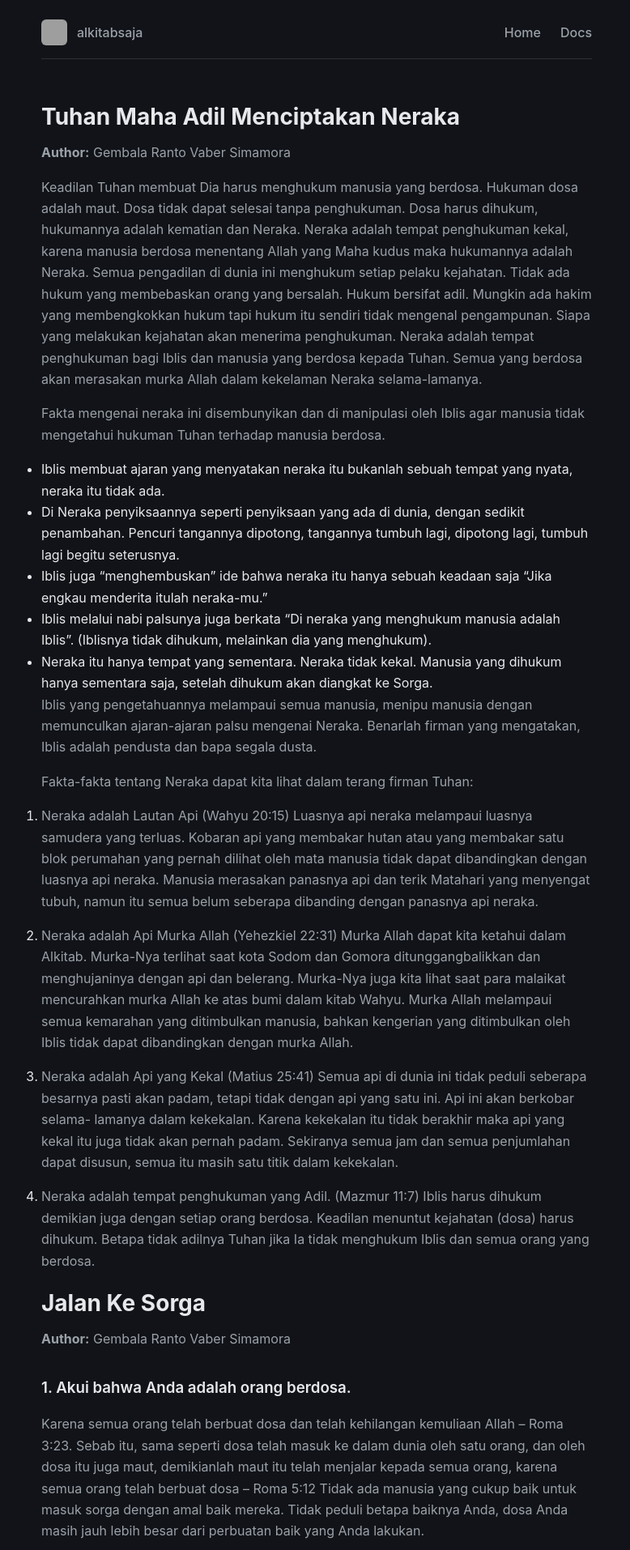
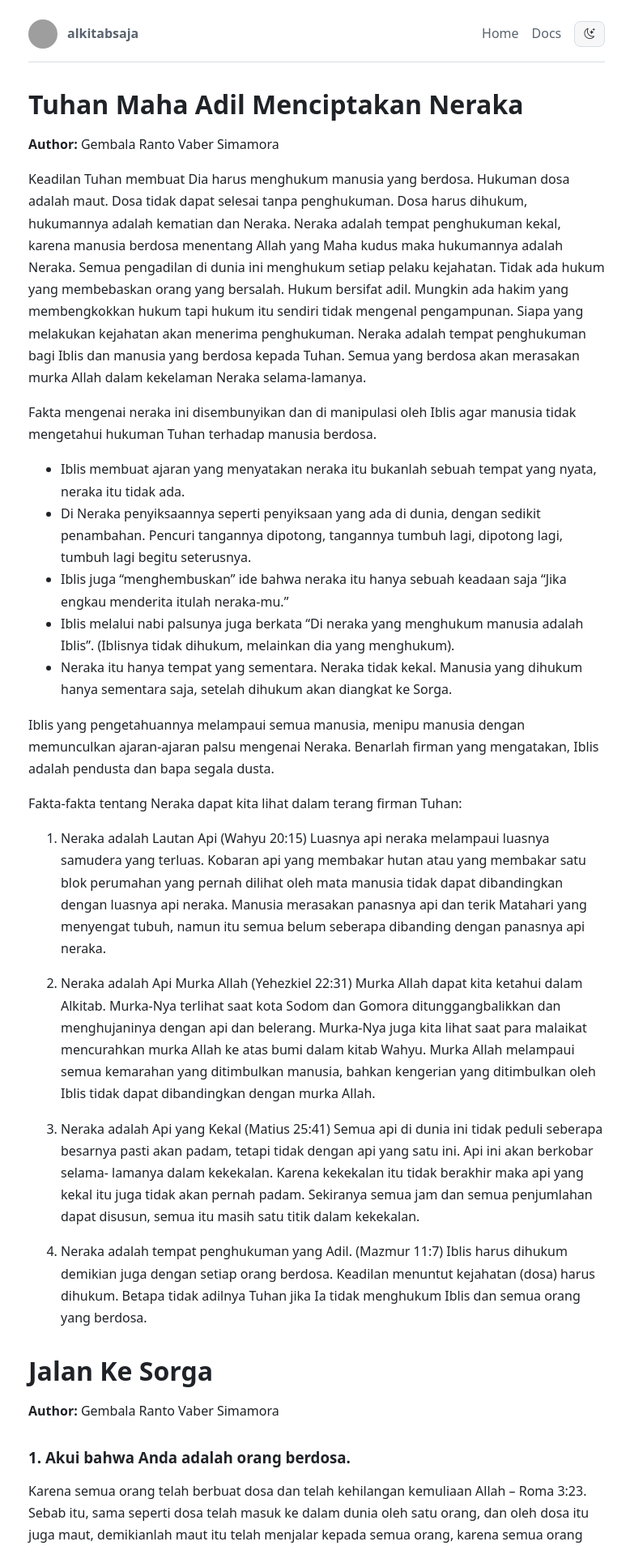
Before and after one commit to alkitabsaja/alkitabsaja.github.io, a Jekyll site: the page built from _docs/diselamatkan.md, in a window 1280 px wide. Shown: the top 1914 px of the page at 81% size, without its empty margins (249-1027 px from the left). Built offline with Jekyll 4.4.1, drawn with Linux system fonts in a browser that asks for light colours; grey boxes are pictures that could not be loaded.

Commit message:
update css

```diff
--- a/_layouts/default.html
+++ b/_layouts/default.html
@@ -1,200 +1,77 @@
 <!DOCTYPE html>
-<html lang="en">
+<html lang="{{ site.lang | default: 'en' }}">
 <head>
   <meta charset="UTF-8">
-  <meta name="viewport" content="width=device-width, initial-scale=1.0">
+  <meta name="viewport" content="width=device-width, initial-scale=1">
+
   {% seo %}
-  {% if site.favicon %}<link rel="icon" href="{{ site.favicon | relative_url }}">{% endif %}
+
+  {% if site.favicon %}
+  <link rel="icon" href="{{ site.favicon | relative_url }}">
+  {% endif %}
+
   <link rel="stylesheet" href="https://cdn.jsdelivr.net/npm/bootstrap-icons@1.11.3/font/bootstrap-icons.min.css">
-  <style>
-    blockquote {
-    margin-left: 2em;
-    padding-left: 1em;
+  <link rel="stylesheet" href="{{ '/assets/css/style.css' | relative_url }}">
+
+  <script>
+    (() => {
+      const saved = localStorage.getItem("theme");
+      if (saved) {
+        document.documentElement.dataset.theme = saved;
+      } else if (window.matchMedia("(prefers-color-scheme: dark)").matches) {
+        document.documentElement.dataset.theme = "dark";
+      } else {
+        document.documentElement.dataset.theme = "light";
       }
-    pre {
-    white-space: pre-wrap;
-    overflow-wrap: anywhere;
-    word-break: break-word;
-    overflow-x: auto;
-}
+    })();
+  </script>
+</head>
 
-pre code {
-    white-space: inherit;
-}
+<body>
 
-.video-wrap {
-  position: relative;
-  padding-bottom: 56.25%;
-  height: 0;
-  overflow: hidden;
-  margin: 32px 0;
-  border-radius: 8px;
-  border: 1px solid var(--border);
-  background: var(--bg-elevated);
-}
-.video-wrap iframe {
-  position: absolute;
-  top: 0;
-  left: 0;
-  width: 100%;
-  height: 100%;
-}
+<div class="container">
 
-.social-row {
-  display: flex;
-  justify-content: center;
-  gap: 16px;
-  margin: 28px 0 32px;
-  flex-wrap: wrap;
-}
-.social-row a {
-  display: flex;
-  align-items: center;
-  justify-content: center;
-  width: 44px;
-  height: 44px;
-  background: var(--bg-elevated);
-  border: 1px solid var(--border);
-  border-radius: 8px;
-  color: var(--text-muted);
-  text-decoration: none;
-  transition: all .2s;
-}
-.social-row a:hover {
-  background: var(--accent);
-  border-color: var(--accent);
-  color: var(--text);
-  transform: translateY(-2px);
-}
-.social-row i {
-  font-size: 20px;
-}
-    :root {
-      --bg: #111318;
-      --bg-elevated: #1a1d24;
-      --text: #e6e8eb;
-      --text-muted: #9ba1a9;
-      --border: #2a2f38;
-      --accent: #4a5568;
-    }
-        * { margin: 0; padding: 0; box-sizing: border-box; }
-    body {
-      font-family: -apple-system, BlinkMacSystemFont, 'Segoe UI', system-ui, sans-serif;
-      background: var(--bg);
-      color: var(--text);
-      line-height: 1.65;
-      font-size: 16px;
-    }
-    .container { max-width: 720px; margin: 0 auto; padding: 24px 20px; }
-    .nav {
-      display: flex;
-      align-items: center;
-      gap: 24px;
-      margin-bottom: 48px;
-      padding-bottom: 16px;
-      border-bottom: 1px solid var(--border);
-    }
-    .nav-brand {
-      display: flex;
-      align-items: center;
-      gap: 12px;
-      margin-right: auto;
-      text-decoration: none;
-      color: var(--text);
-      font-weight: 600;
-    }
-    .nav-logo {
-      width: 32px;
-      height: 32px;
-      border-radius: 6px;
-    }
-    .nav-links {
-      display: flex;
-      gap: 24px;
-    }
-    .nav a {
-      color: var(--text-muted);
-      text-decoration: none;
-      font-weight: 500;
-      transition: color .2s;
-    }
-    .nav a:hover, .nav a.active { color: var(--text); }
-    .content { min-height: 60vh; }
+<nav class="nav">
 
-    .bio-wrap { max-width: 380px; margin: 32px auto; text-align: center; }
-    .avatar { width: 88px; height: 88px; border-radius: 50%; margin: 0 auto 20px; border: 2px solid var(--border); }
-    h1 { font-size: 28px; margin-bottom: 8px; font-weight: 700; }
-    .desc { color: var(--text-muted); margin-bottom: 32px; }
-
-    .btn {
-      display: flex;
-      align-items: center;
-      justify-content: center;
-      gap: 12px;
-      padding: 14px 16px;
-      margin: 10px 0;
-      border-radius: 8px;
-      text-decoration: none;
-      color: var(--text) !important;
-      font-weight: 600;
-      background: var(--bg-elevated);
-      border: 1px solid var(--border);
-      transition: all .2s;
-    }
-    .btn i {
-      font-size: 18px;
-      width: 20px;
-      text-align: center;
-    }
-    .btn:hover {
-      background: var(--accent);
-      border-color: var(--accent);
-      transform: translateY(-1px);
-    }
-
-    .docs-list a {
-      display: block;
-      padding: 14px 16px;
-      margin: 8px 0;
-      background: var(--bg-elevated);
-      border: 1px solid var(--border);
-      border-radius: 8px;
-      color: var(--text);
-      text-decoration: none;
-      transition: all .2s;
-    }
-    .docs-list a:hover { background: var(--accent); border-color: var(--accent); }
-
-    h2,h3 { margin: 32px 0 16px; font-weight: 600; }
-    p { margin-bottom: 16px; color: var(--text-muted); }
-    a { color: #7aa2d6; }
-    a:hover { text-decoration: underline; }
-    code {
-      background: var(--bg-elevated);
-      padding: 2px 6px;
-      border-radius: 4px;
-      font-size: 14px;
-      border: 1px solid var(--border);
-    }
-    hr { border: 0; border-top: 1px solid var(--border); margin: 32px 0; }
-  </style>
-</head>
-<body>
-  <div class="container">
-    <nav class="nav">
-      <a href="{{ '/' | relative_url }}" class="nav-brand">
-        {% if site.logo %}<img src="{{ site.logo | relative_url }}" alt="Logo" class="nav-logo">{% endif %}
+<a class="nav-brand" href="{{ '/' | relative_url }}">
+{% if site.logo %}
+<img class="nav-logo" src="{{ site.logo | relative_url }}" alt="">
+{% endif %}
 <span>{{ site.title }}</span>
 </a>
+
 <div class="nav-links">
 {% for item in site.nav %}
-          <a href="{{ item.url | relative_url }}" {% if page.url == item.url %}class="active"{% endif %}>{{ item.title }}</a>
+<a href="{{ item.url | relative_url }}"
+{% if page.url == item.url %}class="active"{% endif %}>
+{{ item.title }}
+</a>
 {% endfor %}
+
+<button id="theme-toggle" class="theme-toggle" title="Toggle theme">
+<i class="bi bi-moon-stars"></i>
+</button>
+
 </div>
+
 </nav>
+
 <main class="content">
 {{ content }}
 </main>
+
 </div>
+
+<script>
+const btn=document.getElementById("theme-toggle");
+
+btn.onclick=()=>{
+    const html=document.documentElement;
+    const next=html.dataset.theme==="dark"?"light":"dark";
+    html.dataset.theme=next;
+    localStorage.setItem("theme",next);
+};
+</script>
+
 </body>
 </html>
--- /dev/null
+++ b/assets/css/style.css
@@ -0,0 +1,48 @@
+/* Theme */
+:root{
+--bg:#ffffff;--surface:#f7f7f8;--text:#1f2328;--muted:#59636e;--border:#d8dee4;--link:#0969da;--accent:#e9f2ff;--quote:#eef5ff;
+}
+html[data-theme="dark"]{
+--bg:#0d1117;--surface:#161b22;--text:#e6edf3;--muted:#9da7b3;--border:#30363d;--link:#58a6ff;--accent:#1f2937;--quote:#18253a;
+}
+*{box-sizing:border-box}
+html{color-scheme:light dark;scroll-behavior:smooth}
+body{margin:0;font:16px/1.7 system-ui,-apple-system,"Segoe UI",sans-serif;background:var(--bg);color:var(--text)}
+.container{max-width:760px;margin:auto;padding:1.5rem}
+.nav{display:flex;align-items:center;gap:1rem;flex-wrap:wrap;padding-bottom:1rem;border-bottom:1px solid var(--border);margin-bottom:2rem}
+.nav-brand{display:flex;align-items:center;gap:.75rem;margin-right:auto;color:var(--text);text-decoration:none;font-weight:700}
+.nav-logo{width:36px;height:36px;border-radius:50%}
+.nav-links{display:flex;align-items:center;gap:1rem;flex-wrap:wrap}
+.nav a{color:var(--muted);text-decoration:none}
+.nav a:hover,.nav a.active{color:var(--text)}
+.theme-toggle{border:1px solid var(--border);background:var(--surface);color:var(--text);padding:.45rem .7rem;border-radius:.5rem;cursor:pointer}
+.content{min-height:70vh}
+h1,h2,h3,h4{line-height:1.25;margin:2rem 0 1rem}
+p,ul,ol,table,pre,blockquote{margin:1rem 0}
+a{color:var(--link)}
+img{max-width:100%;height:auto}
+blockquote{margin-left:0;padding:.2rem 1rem;border-left:4px solid var(--link);background:var(--quote)}
+code{font:0.92em ui-monospace,SFMono-Regular,Consolas,monospace;background:var(--surface);padding:.15rem .35rem;border:1px solid var(--border);border-radius:4px;overflow-wrap:anywhere}
+pre{background:var(--surface);border:1px solid var(--border);border-radius:8px;padding:1rem;overflow:auto;white-space:pre-wrap;overflow-wrap:anywhere}
+pre code{background:none;border:0;padding:0;white-space:inherit}
+table{width:100%;border-collapse:collapse;display:block;overflow-x:auto}
+th,td{border:1px solid var(--border);padding:.6rem .8rem}
+th{background:var(--surface)}
+hr{border:0;border-top:1px solid var(--border);margin:2rem 0}
+.video-wrap{position:relative;padding-bottom:56.25%;height:0;overflow:hidden;border:1px solid var(--border);border-radius:8px;background:var(--surface)}
+.video-wrap iframe{position:absolute;inset:0;width:100%;height:100%}
+.social-row{display:flex;justify-content:center;gap:1rem;flex-wrap:wrap;margin:2rem 0}
+.social-row a{width:44px;height:44px;display:flex;align-items:center;justify-content:center;border:1px solid var(--border);border-radius:8px;background:var(--surface);color:var(--muted);text-decoration:none}
+.social-row a:hover{background:var(--accent);color:var(--text)}
+.btn{display:flex;align-items:center;justify-content:center;gap:.6rem;padding:.85rem 1rem;border:1px solid var(--border);border-radius:.6rem;background:var(--surface);color:var(--text)!important;text-decoration:none;font-weight:600}
+.btn:hover{background:var(--accent)}
+.docs-list a{display:block;padding:.9rem 1rem;margin:.5rem 0;border:1px solid var(--border);border-radius:.6rem;background:var(--surface);text-decoration:none;color:var(--text)}
+.docs-list a:hover{background:var(--accent)}
+:focus-visible{outline:2px solid var(--link);outline-offset:2px}
+@media (prefers-reduced-motion:reduce){*,*:before,*:after{scroll-behavior:auto;transition:none!important}}
+@media print{
+.nav,.theme-toggle,.social-row{display:none}
+body{background:#fff;color:#000}
+.container{max-width:none}
+a{text-decoration:none;color:#000}
+}
```
Lines whose indentation alone changed are shown as unchanged.
